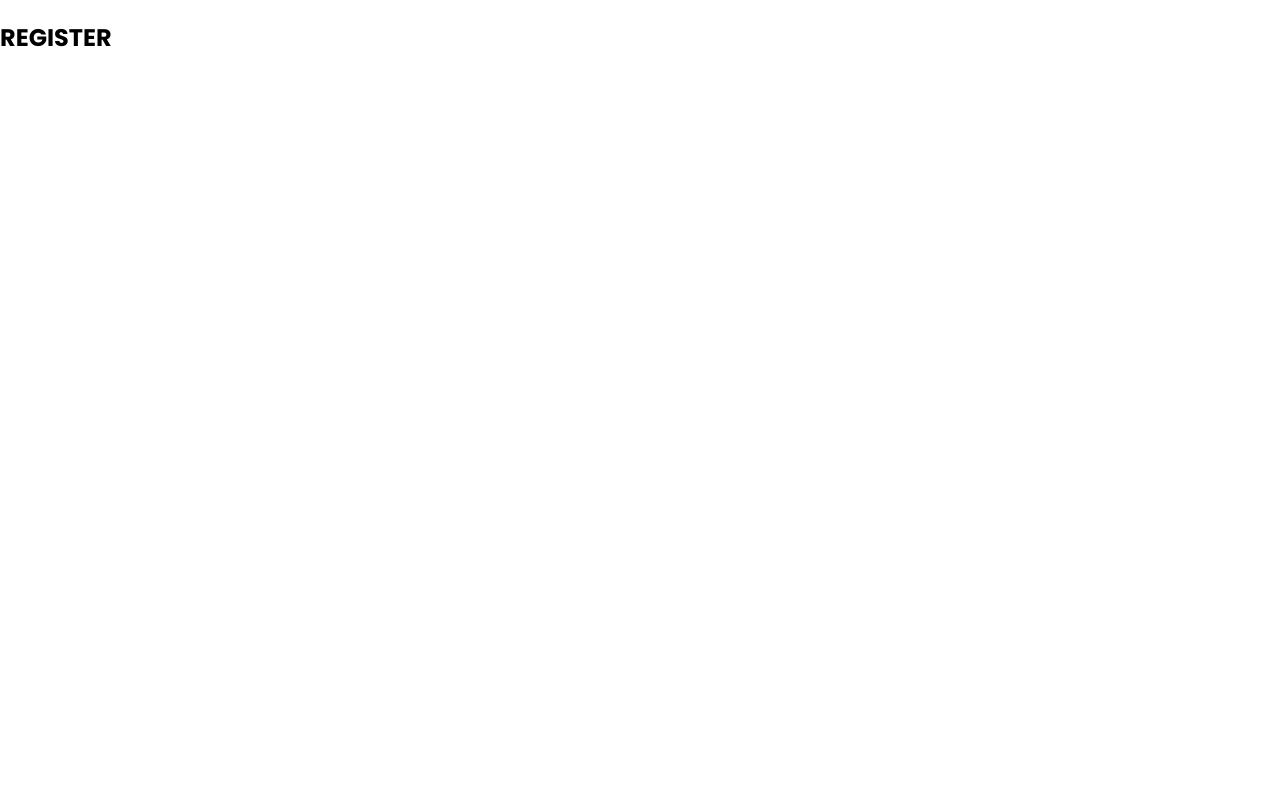
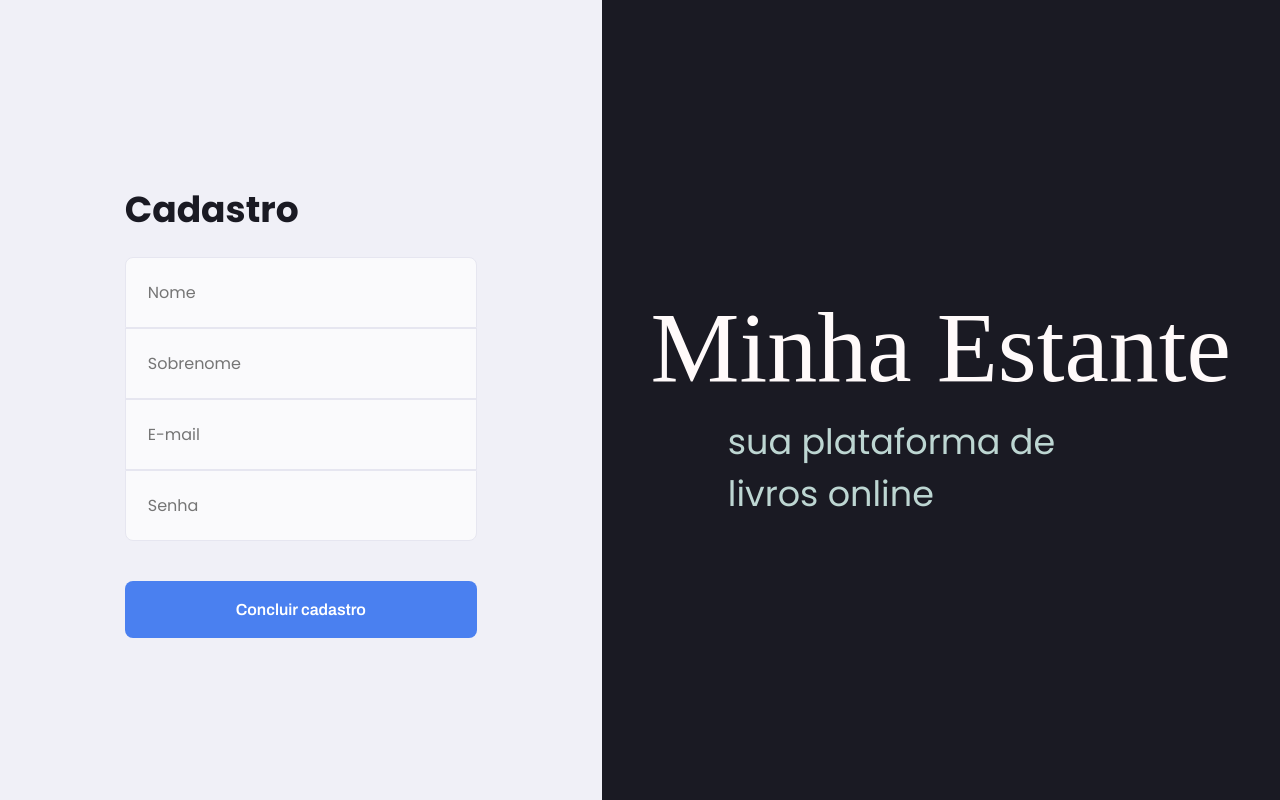
Before and after one commit to artur-coelho/minha-estante, a Vue app: page /register in a window 1280 px wide. Built offline with nearby package versions, Linux system fonts and the light colour scheme; a web font is replaced by a local one.

Commit message:
created register component

```diff
--- /dev/null
+++ b/src/components/auth/RegisterForm.vue
@@ -0,0 +1,103 @@
+<template>
+  <form @submit.prevent="submitForm" class="login-form">
+    <input
+      type="text"
+      class="base-input top-input"
+      placeholder="Nome"
+      v-model="firstName"
+    />
+    <input
+      type="text"
+      class="base-input"
+      placeholder="Sobrenome"
+      v-model="lastName"
+    />
+    <input
+      type="email"
+      class="base-input"
+      placeholder="E-mail"
+      v-model="email"
+    />
+    <input
+      type="password"
+      class="base-input bottom-input"
+      placeholder="Senha"
+      v-model="password"
+    />
+    <base-button display="block">Concluir cadastro</base-button>
+  </form>
+</template>
+
+<script>
+  export default {
+    emits: ['submit'],
+    data() {
+      return {
+        firstName: '',
+        lastName: '',
+        email: '',
+        password: '',
+      };
+    },
+    methods: {
+      submitForm() {
+        const registerData = {
+          firstName: this.firstName,
+          lastName: this.lastName,
+          email: this.email,
+          password: this.password,
+        };
+        this.$emit('submit', registerData);
+      },
+    },
+  };
+</script>
+
+<style>
+  .login-form {
+    width: 100%;
+  }
+
+  .base-input {
+    width: 100%;
+    background: #fafafc;
+    display: block;
+    padding: 22px;
+    border: 1px solid #e6e6f0;
+
+    font-family: 'Poppins';
+    font-size: 16px;
+    color: #6a6180;
+  }
+
+  .top-input {
+    border-radius: 8px 8px 0px 0px;
+  }
+
+  .bottom-input {
+    border-radius: 0px 0px 8px 8px;
+    margin-bottom: 40px;
+  }
+
+  .form-footer {
+    margin: 24px 0 40px 0;
+    display: flex;
+    justify-content: space-between;
+  }
+
+  .remember-label {
+    margin-left: 1rem;
+    font-size: 14px;
+    line-height: 24px;
+    color: #9c98a6;
+  }
+
+  .forgot-psw-link {
+    text-decoration: none;
+    font-family: 'Poppins';
+    font-size: 14px;
+    line-height: 24px;
+    text-align: right;
+    color: #9c98a6;
+  }
+</style>
--- a/src/pages/auth/RegisterPage.vue
+++ b/src/pages/auth/RegisterPage.vue
@@ -1,5 +1,65 @@
 <template>
-  <section>
-    <h1>REGISTER</h1>
-  </section>
+  <div class="dark-bg register-container">
+    <section class="left-half">
+      <div class="form-container">
+        <h2 class="register-title">Cadastro</h2>
+        <register-form @submit="register"></register-form>
+      </div>
+    </section>
+    <section class="right-half">
+      <h1 class="product-title">Minha Estante</h1>
+      <h2 class="product-subtitle">sua plataforma de livros online</h2>
+    </section>
+  </div>
 </template>
+
+<script>
+  import RegisterForm from '@/components/auth/RegisterForm.vue';
+
+  export default {
+    components: {
+      RegisterForm,
+    },
+    methods: {
+      register(data) {
+        console.log(data);
+      },
+    },
+  };
+</script>
+
+<style scoped>
+  .register-container {
+    display: flex;
+    flex-direction: row;
+  }
+  .left-half {
+    background-color: #f0f0f7;
+    width: 47%;
+    height: 100%;
+    display: flex;
+    flex-direction: column;
+    justify-content: center;
+    align-items: center;
+  }
+
+  .form-container {
+    width: 22rem;
+  }
+
+  .register-title {
+    font-family: 'Poppins';
+    font-weight: 600;
+    font-size: 36px;
+    line-height: 36px;
+    color: #1a1a23;
+  }
+
+  .right-half {
+    width: 53%;
+    display: flex;
+    flex-direction: column;
+    align-items: center;
+    justify-content: center;
+  }
+</style>
```
